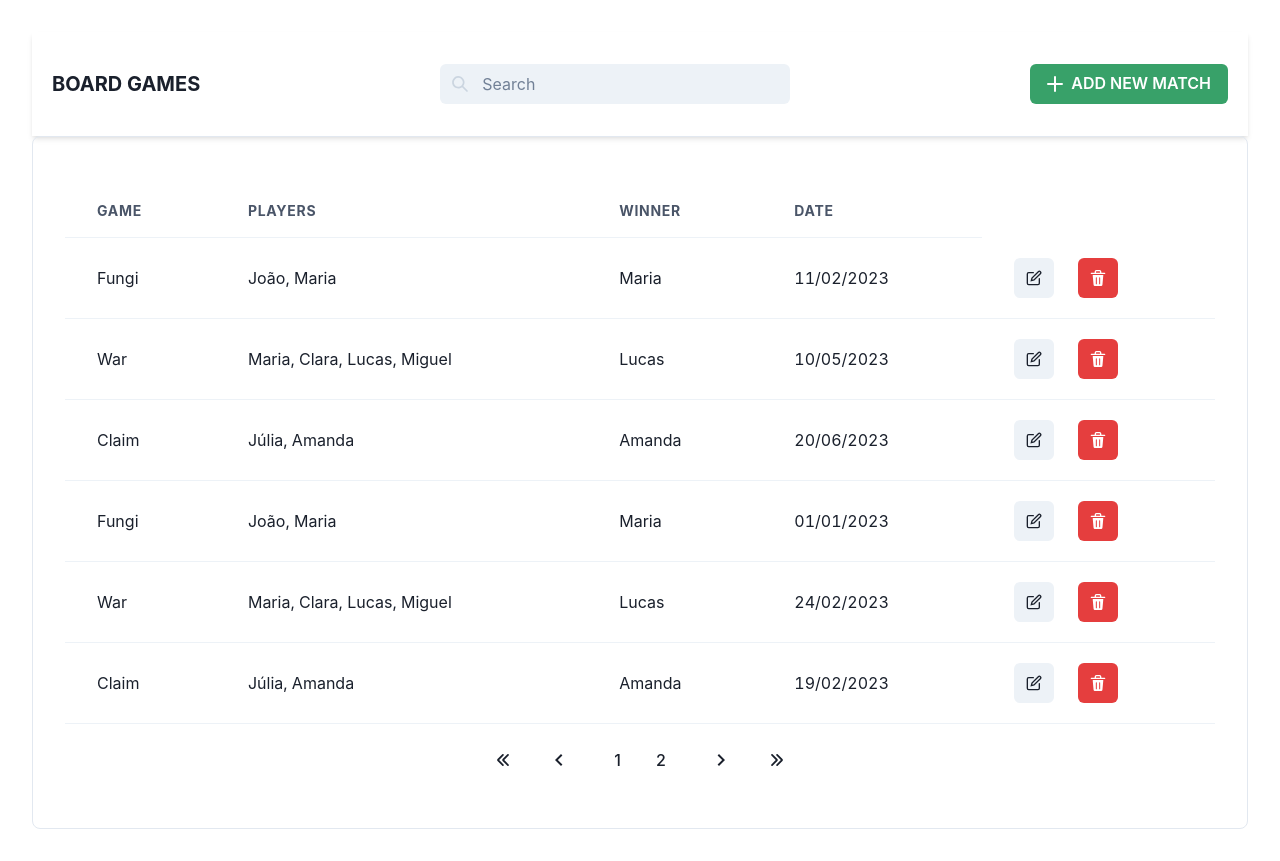
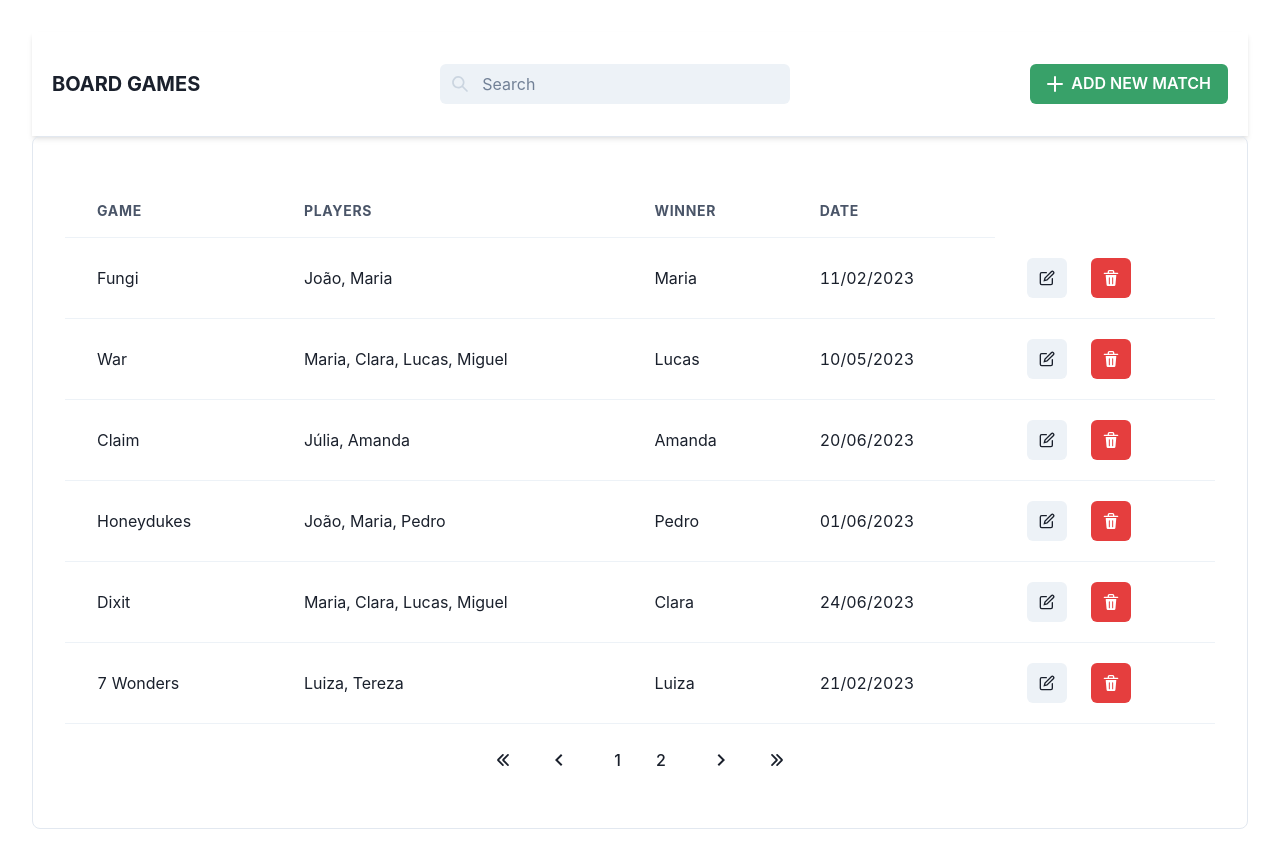
Before and after one commit to samaslima/board-games-app, a React (Vite) app: page /games-matches in a window 1280 px wide. Built offline with nearby package versions, Linux system fonts and the light colour scheme.

Commit message:
fix modal add/update

```diff
--- /dev/null
+++ b/src/components/match/HeaderTable.jsx
@@ -0,0 +1,49 @@
+import {
+    Box,
+    Button,
+    Flex,
+    Input,
+    InputGroup,
+    InputLeftElement,
+    Heading,
+    useDisclosure
+} from '@chakra-ui/react'
+import { AddIcon, SearchIcon } from '@chakra-ui/icons'
+import { Link } from 'react-router-dom'
+import AddMatch from './AddMatch'
+
+export default function HeaderTable() {
+
+    const { isOpen, onOpen, onClose } = useDisclosure()
+
+    return (
+        <>
+            <Box w='full' px={5} py={8} shadow='md' mx='auto'>
+                <Flex alignItems='center' justify='space-between'>
+                    <Flex>
+                        <Link to='/'>
+                            <Heading as='h4' size='md'>
+                                BOARD GAMES
+                            </Heading>
+                        </Link>
+                    </Flex>
+                    <Flex>
+                        <InputGroup>
+                            <InputLeftElement pointerEvents='none'>
+                                <SearchIcon color='gray.300' />
+                            </InputLeftElement>
+                            <Input variant='filled' placeholder='Search' w='350px' />
+                        </InputGroup>
+                    </Flex>
+                    <Flex>
+                        <Button leftIcon={<AddIcon />} colorScheme='green' variant='solid' onClick={onOpen}>
+                            ADD NEW MATCH
+                        </Button>
+                    </Flex>
+                </Flex>
+            </Box>
+
+            <AddMatch openModal={isOpen} closeModal={onClose} />
+        </>
+    )
+}
--- a/src/components/match/TableComponent.jsx
+++ b/src/components/match/TableComponent.jsx
@@ -1,11 +1,6 @@
 import {
     Box,
-    Button,
-    Flex,
-    Input,
     IconButton,
-    InputGroup,
-    InputLeftElement,
     Tooltip,
     Table,
     Thead,
@@ -13,14 +8,13 @@ import {
     Tr,
     Th,
     Td,
-    Heading,
     TableContainer,
     useDisclosure
 } from '@chakra-ui/react'
-import { EditIcon, DeleteIcon, SearchIcon, AddIcon } from '@chakra-ui/icons'
-import { Link } from 'react-router-dom'
+import { EditIcon, DeleteIcon } from '@chakra-ui/icons'
 import UpdateMatch from './UpdateMatch'
 import Pagination from '../Pagination'
+import HeaderTable from './HeaderTable'
 
 export default function TableComponent() {
 
@@ -32,9 +26,9 @@ export default function TableComponent() {
         { id: 1, game: 'Fungi', players: 'João, Maria', winner: 'Maria', date: '11/02/2023' },
         { id: 2, game: 'War', players: 'Maria, Clara, Lucas, Miguel', winner: 'Lucas', date: '10/05/2023' },
         { id: 3, game: 'Claim', players: 'Júlia, Amanda', winner: 'Amanda', date: '20/06/2023' },
-        { id: 4, game: 'Fungi', players: 'João, Maria', winner: 'Maria', date: '01/01/2023' },
-        { id: 5, game: 'War', players: 'Maria, Clara, Lucas, Miguel', winner: 'Lucas', date: '24/02/2023' },
-        { id: 6, game: 'Claim', players: 'Júlia, Amanda', winner: 'Amanda', date: '19/02/2023' },
+        { id: 4, game: 'Honeydukes', players: 'João, Maria, Pedro', winner: 'Pedro', date: '01/06/2023' },
+        { id: 5, game: 'Dixit', players: 'Maria, Clara, Lucas, Miguel', winner: 'Clara', date: '24/06/2023' },
+        { id: 6, game: '7 Wonders', players: 'Luiza, Tereza', winner: 'Luiza', date: '21/02/2023' },
         { id: 7, game: 'Fungi', players: 'João, Maria', winner: 'Maria', date: '11/02/2023' },
         { id: 8, game: 'War', players: 'Maria, Clara, Lucas, Miguel', winner: 'Lucas', date: '10/05/2023' },
         { id: 9, game: 'Claim', players: 'Júlia, Amanda', winner: 'Amanda', date: '20/06/2023' },
@@ -57,30 +51,7 @@ export default function TableComponent() {
 
     return (
         <>
-            <Box w='full' px={5} py={8} shadow='md' mx='auto'>
-                <Flex alignItems='center' justify='space-between'>
-                    <Flex>
-                        <Link to='/'>
-                            <Heading as='h4' size='md'>
-                                BOARD GAMES
-                            </Heading>
-                        </Link>
-                    </Flex>
-                    <Flex>
-                        <InputGroup>
-                            <InputLeftElement pointerEvents='none'>
-                                <SearchIcon color='gray.300' />
-                            </InputLeftElement>
-                            <Input variant='filled' placeholder='Search' w='350px' />
-                        </InputGroup>
-                    </Flex>
-                    <Flex>
-                        <Button leftIcon={<AddIcon />} colorScheme='green' variant='solid' onClick={onOpen}>
-                            ADD NEW MATCH
-                        </Button>
-                    </Flex>
-                </Flex>
-            </Box>
+            <HeaderTable />
             <Box padding='2em' borderRadius='lg' borderWidth='1px'>
                 <TableContainer paddingTop='1em'>
                     <Table variant='simple' size='lg'>
```
Also changed, not shown: assets/games-matches.png (added).
